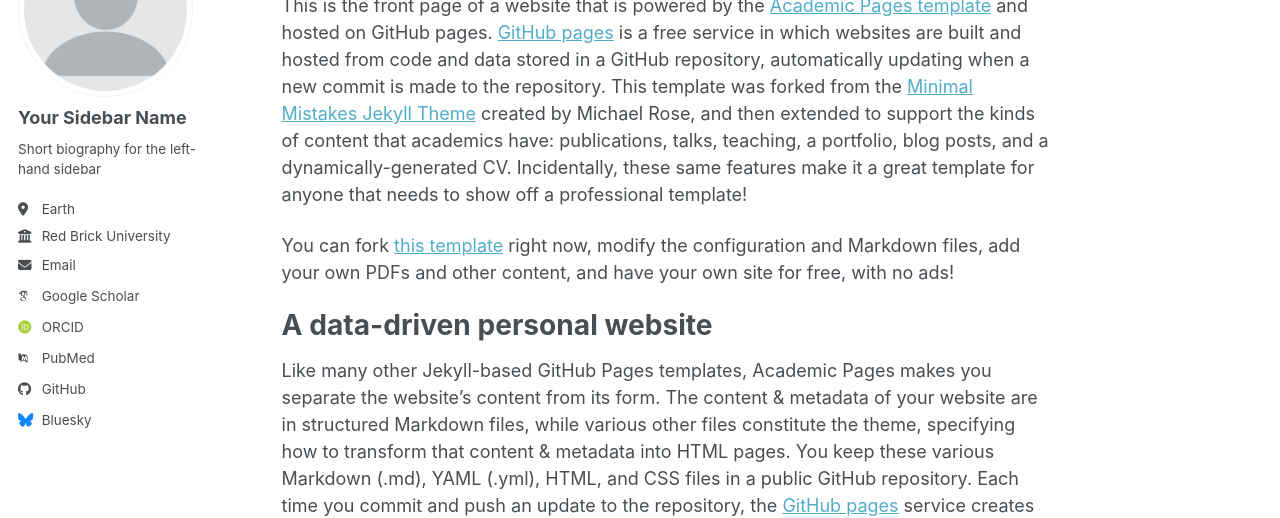
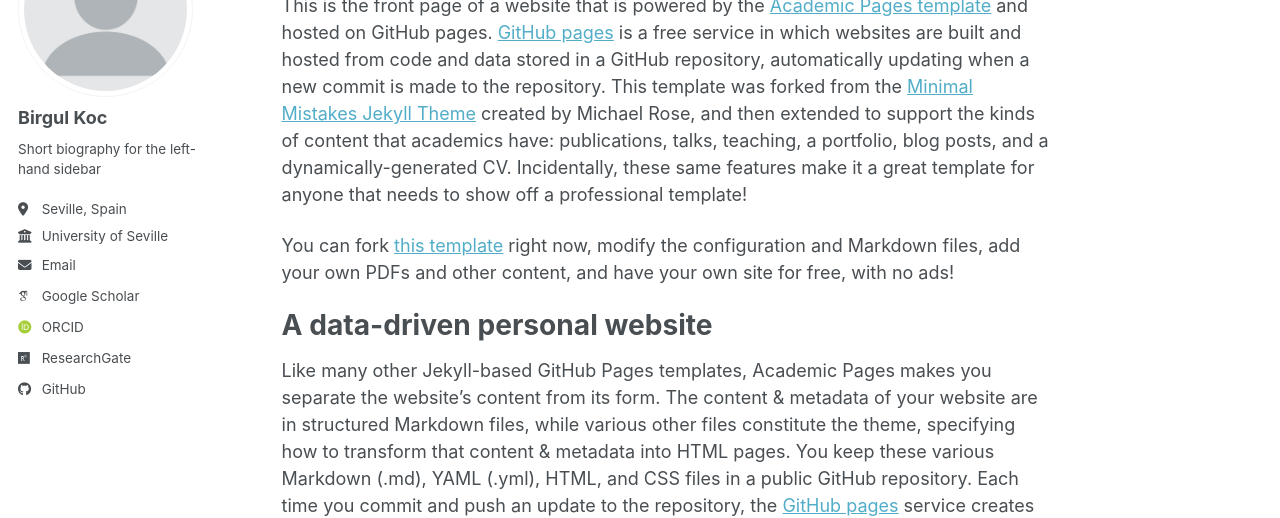
Before and after one commit to birgulkoc/birgulkoc.github.io, a Jekyll site: the page built from _pages/about.md, in a window 1280 px wide. Shown: the part 179-697 px from the top of the page. Built offline with Jekyll 4.4.1, drawn with Linux system fonts in a browser that asks for light colours; some web fonts are replaced; a script bundle is joined from its source files by our own code; library files that are not in the unit come from our copies.

Commit message:
update, information

```diff
--- a/_config.yml
+++ b/_config.yml
@@ -24,25 +24,25 @@
 author:
   # Biographic information
   avatar           : "profile.png"
-  name             : "Your Sidebar Name"
+  name             : "Birgul Koc"
   pronouns         : # example: "she/her"
   bio              : "Short biography for the left-hand sidebar"
-  location         : "Earth"
-  employer         : "Red Brick University"
+  location         : "Seville, Spain"
+  employer         : "University of Seville"
   uri              : # URL
   email            : "none@example.org"
 
   # Academic websites
   academia         : # URL
   arxiv            : # URL - Update with the correct link to your profile
-  googlescholar    : "https://scholar.google.com/citations?user=PS_CX0AAAAAJ"
+  googlescholar    : "https://scholar.google.com/citations?user=-vRygfoAAAAJ&hl=en"
   inspire-hep      : # URL
   impactstory      : # URL
-  orcid            : "https://orcid.org/yourorcidurl"
+  orcid            : "https://orcid.org/0000-0002-1733-4862"
   semantic         : # URL
   ssrn             : # URL
-  pubmed           : "https://www.ncbi.nlm.nih.gov/pubmed/?term=john+snow"
-  researchgate     : # URL
+  pubmed           : # URL "https://www.ncbi.nlm.nih.gov/pubmed/?term=john+snow"
+  researchgate     : "https://www.researchgate.net/profile/Birgul-Koc"
   scopus           : # URL
   zotero           : # URL
 
@@ -57,7 +57,7 @@
 
   # Social media
   artstation       : # Username
-  bluesky          : "bsky.app" # Replace this with you Bluesky username
+  bluesky          : # "bsky.app" # Replace this with you Bluesky username
   facebook         : # Username
   flickr           : # Username
   foursquare       : # Username
```
